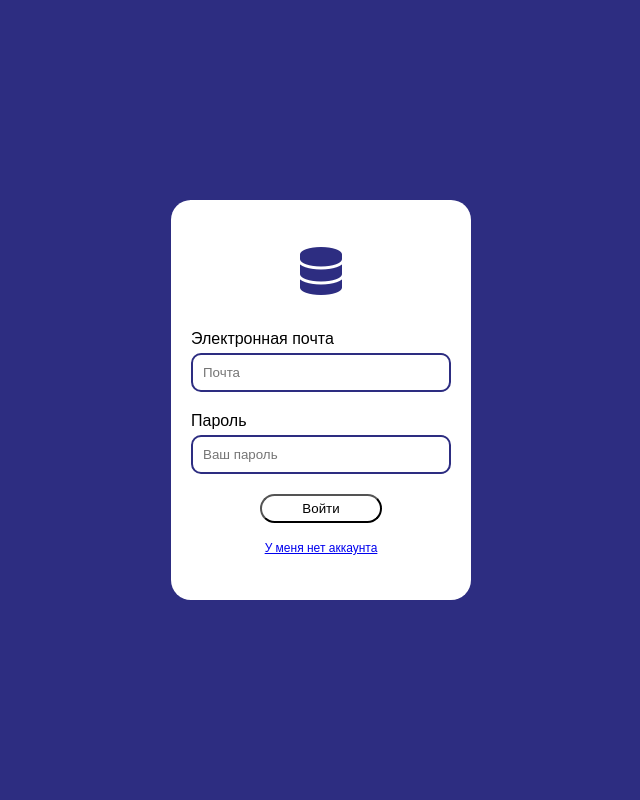
After one commit to bozzbala/php-blog-system, a PHP site: page /login.php in a window 1280 px wide. The commit adds this page. Shown: the whole page, without its empty margins (319-959 px from the left). Run offline with PHP 8.4, Linux system fonts and the light colour scheme; some libraries are stand-ins or nearby versions.

Commit message:
login and reg UI

```diff
--- a/index.php
+++ b/index.php
@@ -19,7 +19,7 @@
                 <li><a href="/contact.php">Контакты</a></li>
             </ul>
         </nav>
-        <a class="login-btn" href="/login.php">Авторизоваться</a>
+        <a class="login-btn" href="/login.php">Войти</a>
     </header>
     <main>
         <div class="container">
--- /dev/null
+++ b/login.php
@@ -0,0 +1,32 @@
+<!doctype html>
+<html lang="en">
+<head>
+    <meta charset="UTF-8">
+    <meta name="viewport"
+          content="width=device-width, user-scalable=no, initial-scale=1.0, maximum-scale=1.0, minimum-scale=1.0">
+    <meta http-equiv="X-UA-Compatible" content="ie=edge">
+    <title>Авторизация</title>
+    <link href="stylesheets/auth.css" rel="stylesheet" type="text/css">
+    <script src="https://kit.fontawesome.com/012beec9f6.js" crossorigin="anonymous"></script>
+</head>
+<body>
+    <div class="auth-container">
+        <form>
+            <div class="auth">
+                <div class="logo"><i class="fa-solid fa-database"></i></div>
+                <div class="auth-group">
+                    <label for="email">Электронная почта</label>
+                    <input class=auth-control" type="email" placeholder="Почта" name="email" id="email" />
+                </div>
+                <div class="auth-group">
+                    <label for="pass">Пароль</label>
+                    <input class=auth-control" type="password" placeholder="Ваш пароль" name="pass" id="pass" />
+                </div>
+                <button type="submit">Войти</button>
+                <br>
+                <a href="registration.php">У меня нет аккаунта</a>
+            </div>
+        </form>
+    </div>
+</body>
+</html>
--- /dev/null
+++ b/stylesheets/auth.css
@@ -0,0 +1,67 @@
+*{
+    margin: 0;
+    padding: 0;
+    box-sizing: border-box;
+    font-family: Arial;
+}
+
+.auth-container{
+    width: 100%;
+    height: 100vh;
+    display: flex;
+    justify-content: center;
+    align-items: center;
+    background: #2d2d81;
+}
+
+.auth{
+    width: 300px;
+    height: 400px;
+    background: white;
+    padding: 20px;
+    border-radius: 20px;
+    display: flex;
+    flex-direction: column;
+    justify-content: center;
+    align-items: center;
+}
+
+.logo{
+    font-size: 48px;
+    margin-bottom: 30px;
+    color: #2d2d81;
+}
+
+.auth-group{
+    width: 100%;
+    margin-bottom: 20px;
+}
+
+a{
+    font-size: 12px;
+}
+
+.auth-group input{
+    outline: none;
+    border-radius: 10px;
+    padding: 10px;
+    border: 2px solid #2d2d81;
+    width: 100%;
+    margin: 5px 0 0;
+}
+
+.auth-group input:focus {
+    box-shadow: 0px 8px 8px rgba(100, 161, 215, 0.4);
+}
+
+.auth button{
+    background: white;
+    border-radius: 20px;
+    padding: 5px 40px;
+    transition: 0.3s;
+}
+
+.auth button:hover{
+    background: #2d2d81;
+    color: white;
+}
--- a/stylesheets/style.css
+++ b/stylesheets/style.css
@@ -1,6 +1,7 @@
 *{
     box-sizing: border-box;
 }
+
 body{
     margin: 0;
     padding: 0;
```
Also changed, not shown: registration.php (added, +36 -0 lines).
